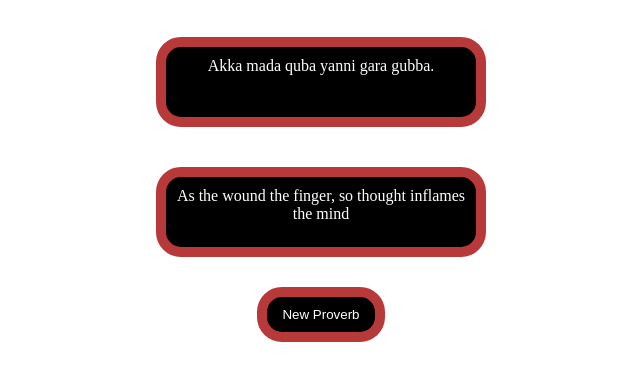
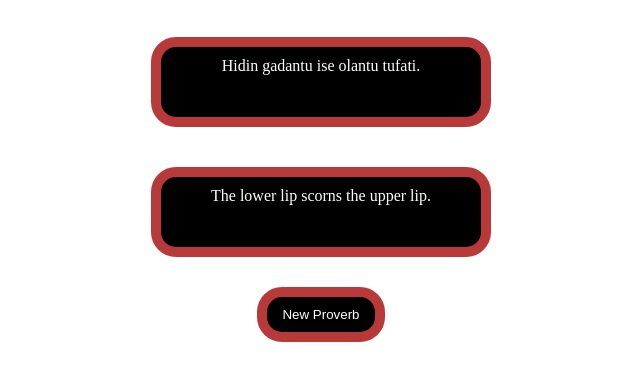
Before and after one commit to Lul-Abdifan/OromoProverbs, a plain HTML site: page index.html in a window 1280 px wide. Both pictures are taken after a click on the button "New Proverb". Shown: the part 173-554 px from the top of the page, without its empty margins (319-959 px from the left). Drawn offline with Linux system fonts and the light colour scheme.

Commit message:
Add dom javascript

```diff
--- a/script.js
+++ b/script.js
@@ -0,0 +1,45 @@
+const ProverbInOromic =document.querySelector('.ProverbInOromic');
+const ProverbInEnglish =document.querySelector('.ProverbInEnglish');
+const btn =document.getElementById('new-Proverb');
+const proverbs =[{
+    EnglishProverb:" Nata ngabbatanu yada gabbatu.",
+    OromicProverb:'Upon food one does not grow fat; upon thought one fatten.'
+},
+{
+    EnglishProverb:" Egienif gabin bode adiemtu",
+    OromicProverb:'The tail and repentance go behind.'
+},
+{
+    EnglishProverb:"Kan qufe damma tufa.",
+    OromicProverb:'He who is sated, spits out honey.'
+},
+{
+    EnglishProverb:" Bunaaf mooti afaan duwwaa hindubbisan",
+    OromicProverb:'Coffee and the king, with the mouth alone they do not talk'
+},
+{
+    EnglishProverb:"  Kan caba tufate agabu bula",
+    OromicProverb:'He who has scorned the piece of bread will pass the night fasting.'
+},
+{
+    EnglishProverb:"Otu nubatin quba ngubbatin",
+    OromicProverb:'If thou hast not examined, do not burn thy finger.'
+},
+{
+    EnglishProverb:"Otu dullacci giru gorbi duti.",
+    OromicProverb:'While the old cow lives, the calf dies.'
+},
+{
+    EnglishProverb:"Namni dufu dubbin dufa",
+    OromicProverb:'If a man comes, a quarrel comes.'
+},
+{
+    EnglishProverb:" Hidin gadantu ise olantu tufati. ",
+    OromicProverb:'The lower lip scorns the upper lip.'
+},];
+btn.addEventListener('click',function(){
+ const random =Math.floor(Math.random()*proverbs.length);
+
+    ProverbInOromic.innerText =proverbs[random].EnglishProverb;
+    ProverbInEnglish.innerText =proverbs[random].OromicProverb;
+})
--- a/style.css
+++ b/style.css
@@ -3,12 +3,12 @@
     margin:0;
 
 }
-body{
-    /* background: url('abbaaGadaa.jpeg');
+/* body{  background: url('photo_5891030723366861074_y.jpg');
     background-repeat: no-repeat;
     background-position: center;
     background-size: cover; */
-}
+
+
 .container{
     display:flex;
     flex-direction: column;
@@ -29,7 +29,7 @@ body{
 }
 
 .InOromic,.InEnglish{
-    padding:10px 5px;
+    padding:10px;
     width: 300px;
     height:50px;
     text-align: center;
```
Also changed, not shown: photo_5891030723366861074_y.jpg (added).
